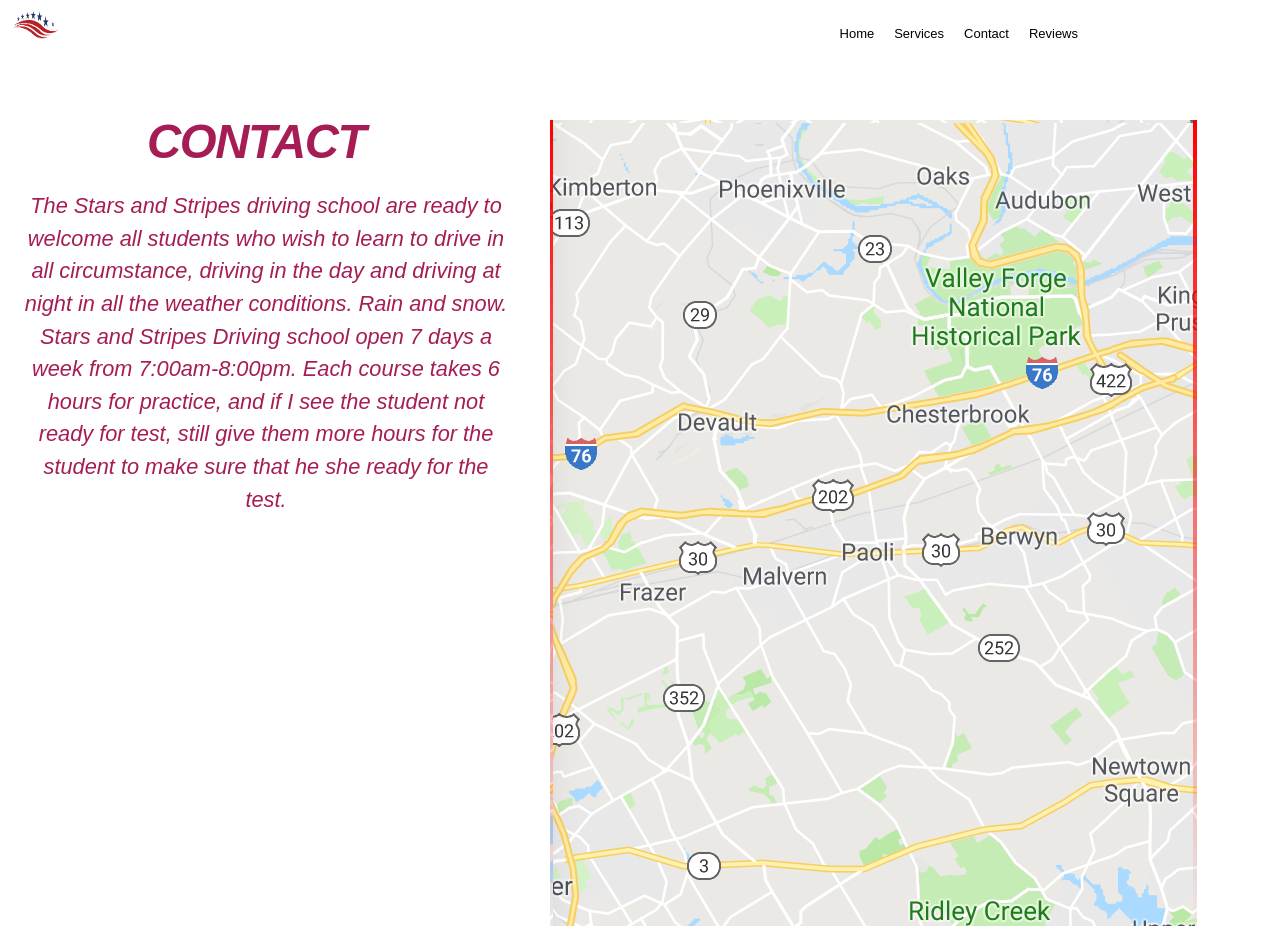
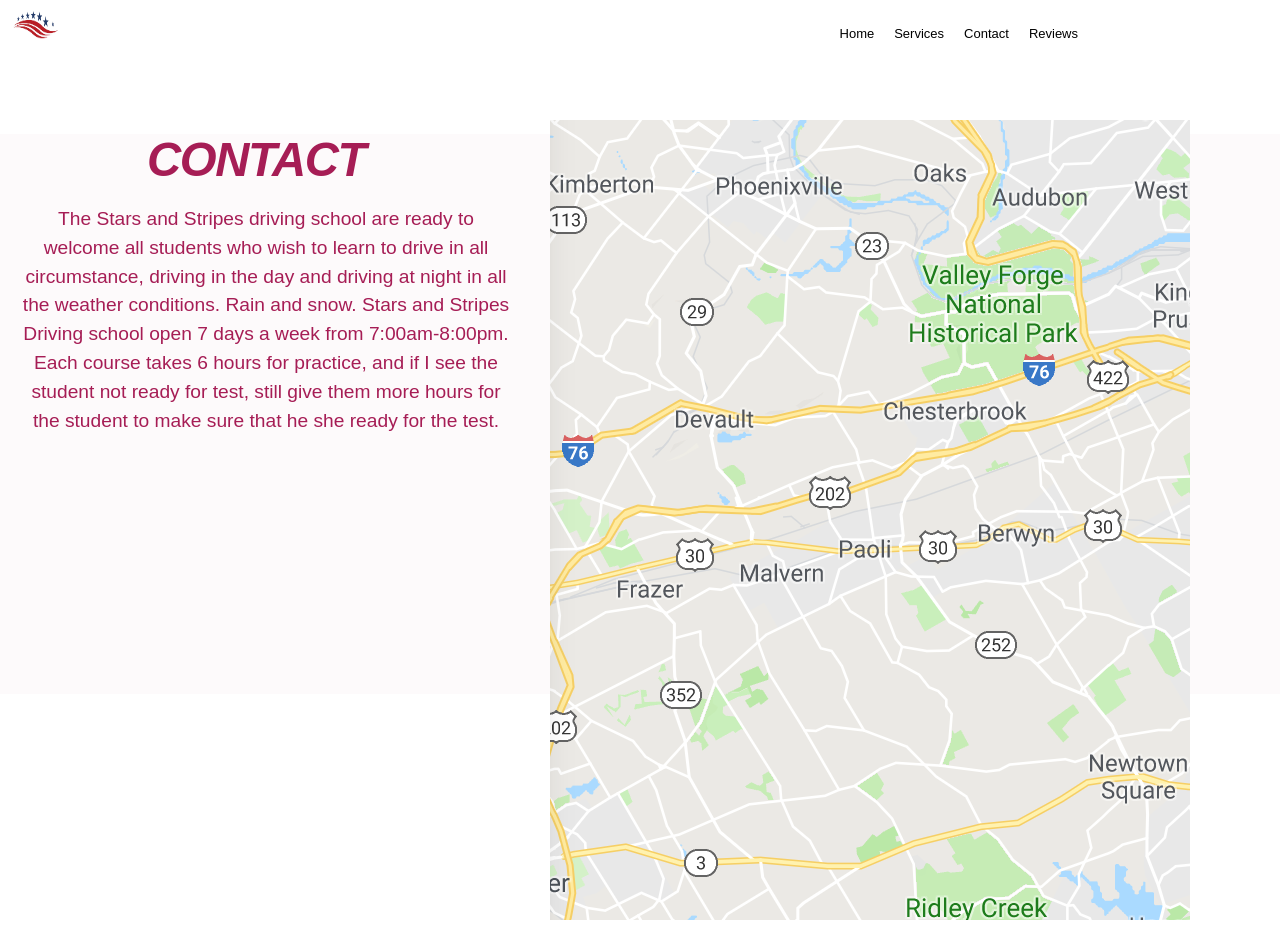
Before and after one commit to ijh5005/starsandstripesdrivingschool, a React (Create React App) app: page /contact in a window 1280 px wide. Built offline with nearby package versions, Linux system fonts and the light colour scheme; the HTML template or start-up script is replaced by a standard one; a web font is replaced by a local one.

Commit message:
removed border

```diff
--- a/src/App.js
+++ b/src/App.js
@@ -13,6 +13,7 @@
         <Route exact path="/service" component={ServicePage}/>
         <Route exact path="/review" component={ReviewPage}/>
         <Route exact path="/contact" component={ContactPage}/>
+
       </div>
     </BrowserRouter>
   );
--- a/src/components/ContactPage/ContactSection.js
+++ b/src/components/ContactPage/ContactSection.js
@@ -22,11 +22,6 @@
 
         </div>
 
-
-
-
-
-
       </div>
     </>
   );
--- a/src/components/ContactPage/index.css
+++ b/src/components/ContactPage/index.css
@@ -12,11 +12,32 @@
 	-webkit-animation-delay: .5s;
 	animation: slide 1s forwards;
 	animation-delay: 1s;
-	border-right: 4px;
-	border-style: solid;
-	border-image: linear-gradient( red, rgba(0, 0, 0, 0)) 1 100%;
+
+
 	opacity: 0;
+
+
 }
+
+.right::before {
+	content: "";
+	height: 100%;
+	width: 2px;
+	position: absolute;
+	top: 0;
+	right: 0;
+	background: linear-gradient( red, rgba(0, 0, 0, 0)) 1 100%;
+	animation: grow 1s forwards;
+  }
+
+  @keyframes grow {
+	from {
+	  height: 0%;
+	}
+	to {
+	  height: 100%;
+	}
+  }
 
 @-webkit-keyframes slide {
 	100% {
@@ -32,10 +53,9 @@
 }
 
 .description {
-	font-size: 1.7vw;
+	font-size: 1.5vw;
 	line-height: 1.5;
 	color: #a61d55;
-	font-style: italic;
 	line-height: 1.5;
 	padding-left: 20px;
 }
@@ -60,21 +80,6 @@
 	width: 100%;
 	height: 70vh;
 	text-align: center;
+	background:#FDFAFB
+
 }
-
-.prev {
-	display: inline-block;
-	position: absolute;
-	bottom: 0;
-	font-size: 15px;
-	z-index: 100;
-	padding: 16px 24px;
-	margin-left: 24px;
-	-webkit-text-decoration: none;
-	text-decoration: none;
-	border-radius: 2px;
-	font-weight: 400;
-	background: #FDFAFB;
-	color: #a61d55;
-	border: 1px solid transparent;
-}
--- a/src/components/ContactPage/index.js
+++ b/src/components/ContactPage/index.js
@@ -13,6 +13,7 @@
       <Navbar />
       <br />
       <br />
+      <br />
 
       {contactInfo.map((element, i) => (
         <ContactSection
```
Also changed, not shown: 1 other file (tests, documents, lock files or other folders).
